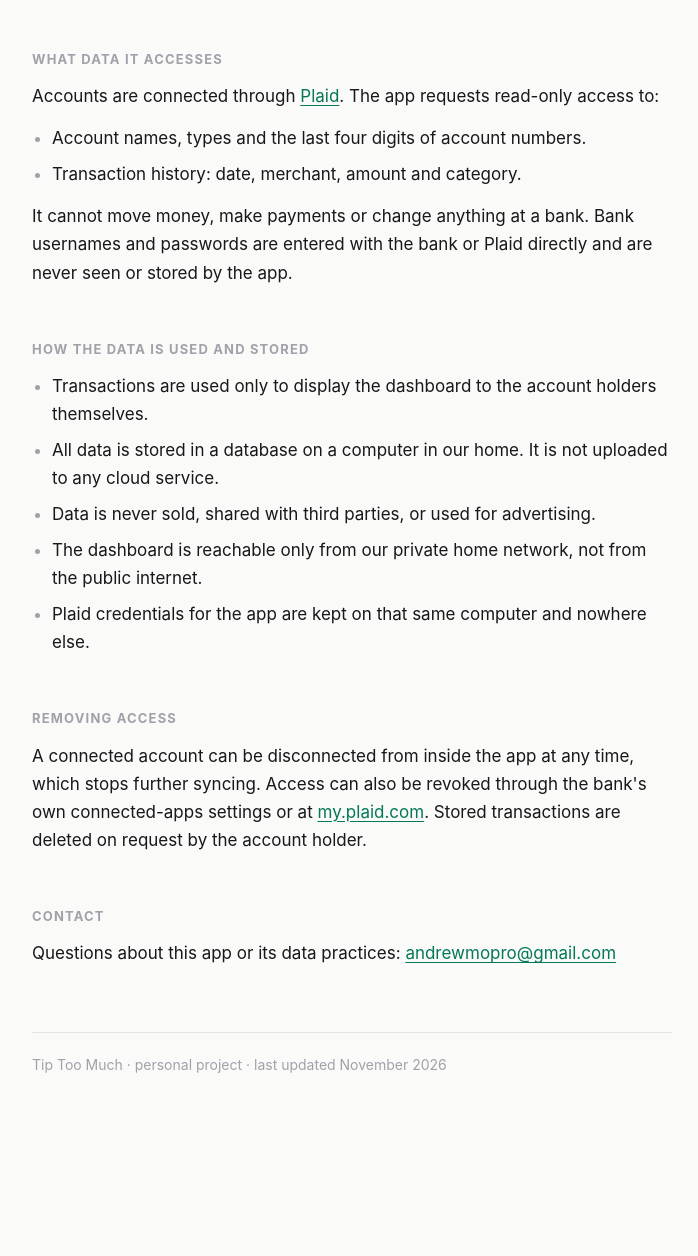
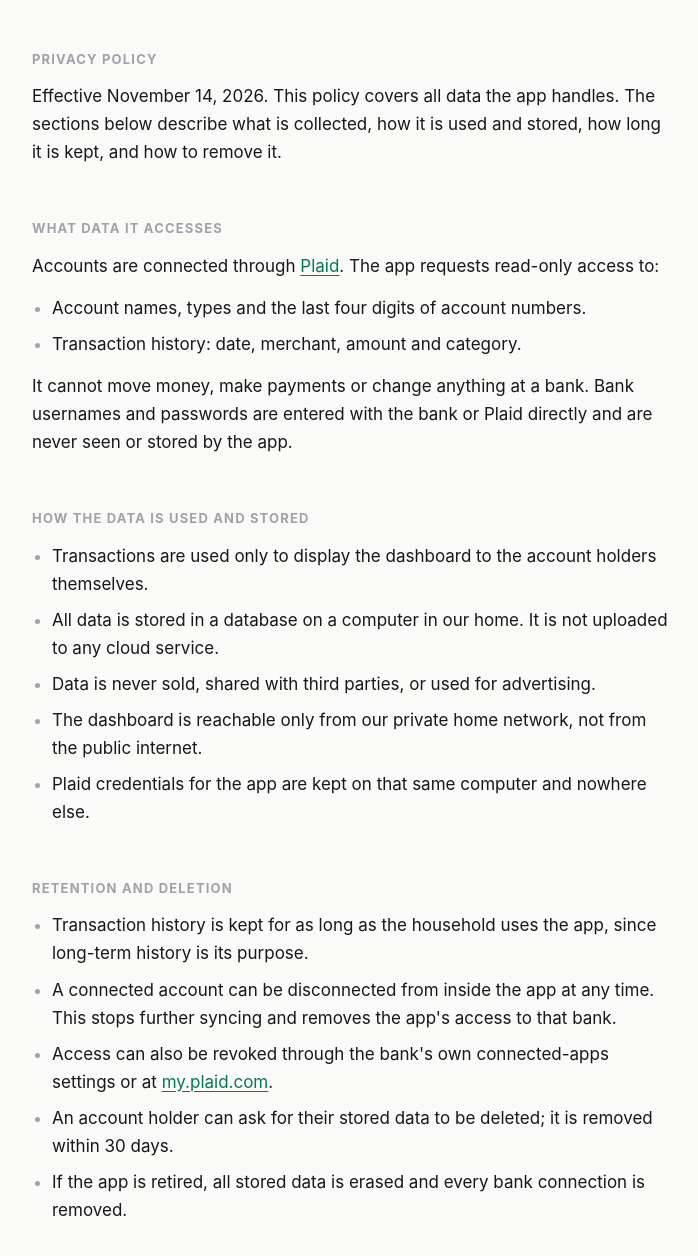
Before and after one commit to andrewmopro/tip-too-much-site, a plain HTML site: page index.html in a window 1280 px wide. Shown: the part 684-1940 px from the top of the page, without its empty margins (288-986 px from the left). Before the commit the page ends 1816 px from the top, so only its background shows below. Drawn offline with Linux system fonts and the light colour scheme.

Commit message:
Add privacy policy and retention sections
Co-Authored-By: Claude <noreply@anthropic.com>

```diff
--- a/index.html
+++ b/index.html
@@ -125,6 +125,13 @@
       <li>Tracks which credit card statement credits we have used.</li>
     </ul>
 
+    <h2 id="privacy">Privacy policy</h2>
+    <p>
+      Effective November 14, 2026. This policy covers all data the app
+      handles. The sections below describe what is collected, how it is used
+      and stored, how long it is kept, and how to remove it.
+    </p>
+
     <h2>What data it accesses</h2>
     <p>
       Accounts are connected through <a href="https://plaid.com">Plaid</a>. The
@@ -149,14 +156,14 @@
       <li>Plaid credentials for the app are kept on that same computer and nowhere else.</li>
     </ul>
 
-    <h2>Removing access</h2>
-    <p>
-      A connected account can be disconnected from inside the app at any time,
-      which stops further syncing. Access can also be revoked through the bank's
-      own connected-apps settings or at
-      <a href="https://my.plaid.com">my.plaid.com</a>. Stored transactions are
-      deleted on request by the account holder.
-    </p>
+    <h2>Retention and deletion</h2>
+    <ul>
+      <li>Transaction history is kept for as long as the household uses the app, since long-term history is its purpose.</li>
+      <li>A connected account can be disconnected from inside the app at any time. This stops further syncing and removes the app's access to that bank.</li>
+      <li>Access can also be revoked through the bank's own connected-apps settings or at <a href="https://my.plaid.com">my.plaid.com</a>.</li>
+      <li>An account holder can ask for their stored data to be deleted; it is removed within 30 days.</li>
+      <li>If the app is retired, all stored data is erased and every bank connection is removed.</li>
+    </ul>
 
     <h2>Contact</h2>
     <p>
```
